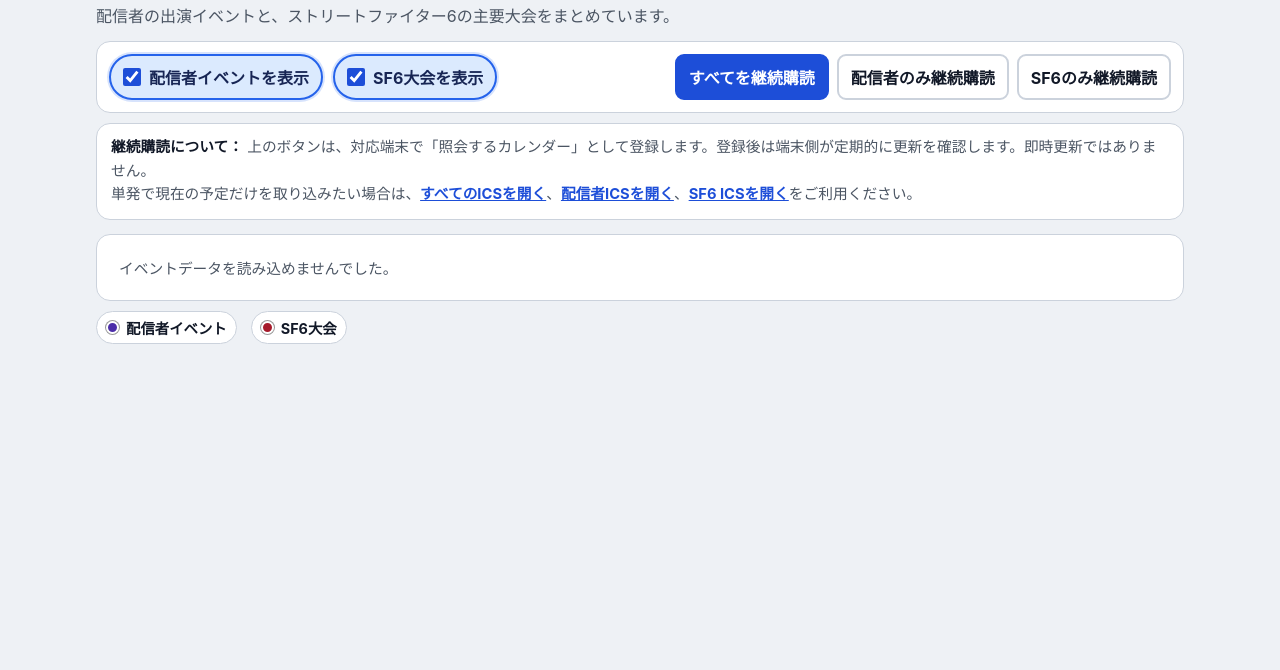
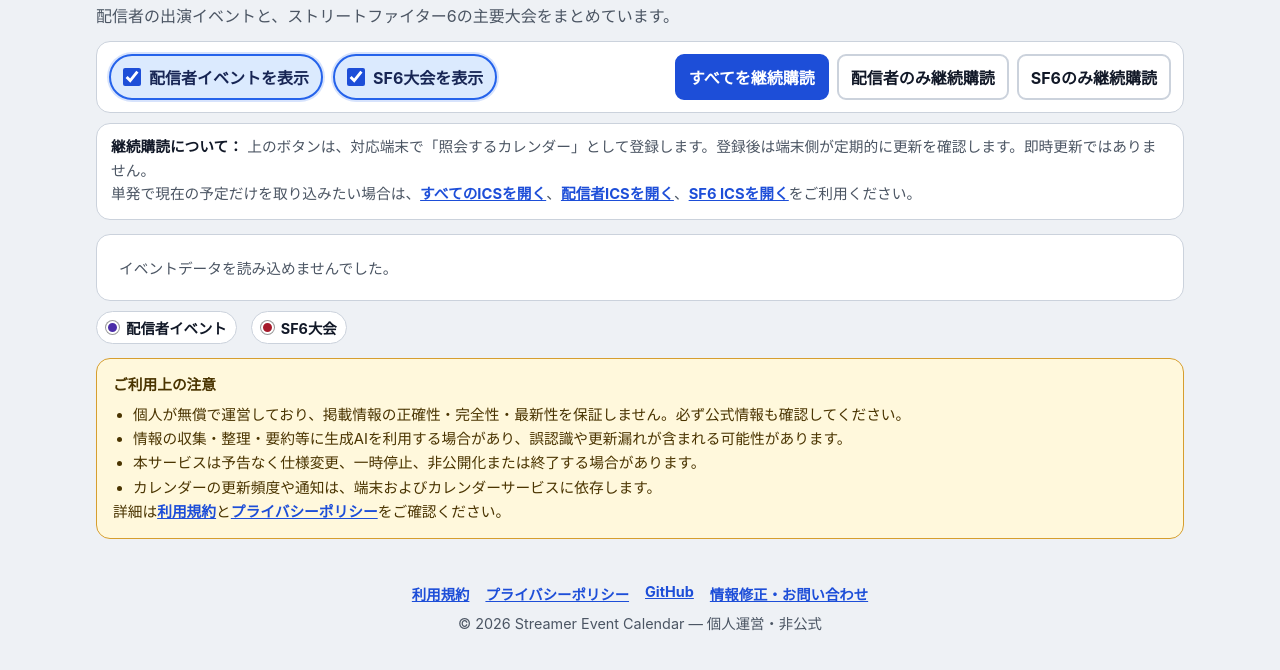
Before and after one commit to mmiyaji/streamer-event-calendar, a plain HTML site: page site/index.html in a window 1280 px wide. Shown: the part 68-738 px from the top of the page. Drawn offline with Linux system fonts and the light colour scheme; files whose address does not match are found by name.

Commit message:
feat: add legal notice and policy links

```diff
--- a/site/index.html
+++ b/site/index.html
@@ -13,6 +13,7 @@
       --accent:#1d4ed8; --accent-hover:#1e40af; --accent-text:#ffffff;
       --selected-bg:#dbeafe; --selected-border:#2563eb; --selected-text:#172554;
       --today-bg:#fff4cc; --today-text:#4a3400;
+      --warning-bg:#fff8dc; --warning-border:#d69e2e; --warning-text:#4a3400;
       --streamer:#4c2ea8; --streamer-border:#331c7a;
       --sf6:#a61b2b; --sf6-border:#74121e;
       --event-text:#ffffff; --focus:#f59e0b;
@@ -23,6 +24,7 @@
         --accent:#8da8ff; --accent-hover:#afc0ff; --accent-text:#0b1020;
         --selected-bg:#263d77; --selected-border:#9db4ff; --selected-text:#ffffff;
         --today-bg:#4a3c12; --today-text:#fff4c2;
+        --warning-bg:#342c12; --warning-border:#d8ab45; --warning-text:#fff1b8;
         --streamer:#6848d8; --streamer-border:#a996ff;
         --sf6:#c73548; --sf6-border:#ff9aaa;
         --event-text:#ffffff; --focus:#ffd166;
@@ -33,8 +35,8 @@
     header{padding:24px 16px 14px;max-width:1120px;margin:auto}
     h1{margin:0 0 6px;font-size:clamp(1.45rem,4vw,2.1rem)}
     p{margin:0;color:var(--muted)}
-    main{max-width:1120px;margin:auto;padding:0 16px 36px}
-    .toolbar,.calendar-wrap,.notice{background:var(--panel);border:1px solid var(--line);border-radius:14px}
+    main{max-width:1120px;margin:auto;padding:0 16px 24px}
+    .toolbar,.calendar-wrap,.notice,.caution{background:var(--panel);border:1px solid var(--line);border-radius:14px}
     .toolbar{display:flex;flex-wrap:wrap;gap:10px;align-items:center;padding:12px;margin-bottom:10px}
     .filter-option{display:flex;align-items:center;gap:8px;padding:9px 12px;border:2px solid var(--line);border-radius:999px;font-weight:700;color:var(--muted);background:var(--panel);cursor:pointer;transition:background .15s,border-color .15s,color .15s,box-shadow .15s}
     .filter-option:hover{border-color:var(--accent)}
@@ -49,7 +51,10 @@
     a.button.primary:hover{background:var(--accent-hover);border-color:var(--accent-hover)}
     .notice{padding:12px 14px;margin-bottom:14px;color:var(--muted);font-size:.92rem;line-height:1.6}
     .notice strong{color:var(--text)}
-    .notice a{color:var(--accent);font-weight:700}
+    .notice a,.caution a,footer a{color:var(--accent);font-weight:700}
+    .caution{padding:14px 16px;margin-top:14px;background:var(--warning-bg);border-color:var(--warning-border);color:var(--warning-text);font-size:.92rem;line-height:1.65}
+    .caution strong{display:block;margin-bottom:4px;color:var(--warning-text)}
+    .caution ul{margin:6px 0 0;padding-left:1.25rem}
     .calendar-wrap{padding:12px}
     .status{padding:10px;color:var(--muted);font-size:.92rem}
     .fc{--fc-border-color:var(--line);--fc-page-bg-color:var(--panel);--fc-neutral-bg-color:color-mix(in srgb,var(--panel) 88%,var(--bg));--fc-list-event-hover-bg-color:var(--selected-bg)}
@@ -69,6 +74,8 @@
     .legend span{display:inline-flex;align-items:center;padding:5px 9px;border:1px solid var(--line);border-radius:999px;background:var(--panel)}
     .dot{width:13px;height:13px;border-radius:50%;display:inline-block;margin-right:7px;border:2px solid #fff;box-shadow:0 0 0 1px #0006}
     .streamer{background:var(--streamer)}.sf6{background:var(--sf6)}
+    footer{max-width:1120px;margin:0 auto;padding:20px 16px 32px;color:var(--muted);font-size:.9rem;text-align:center}
+    .footer-links{display:flex;justify-content:center;flex-wrap:wrap;gap:8px 16px;margin-bottom:8px}
     dialog{border:1px solid var(--line);border-radius:14px;background:var(--panel);color:var(--text);max-width:620px;width:calc(100% - 32px);padding:20px}
     dialog::backdrop{background:#0009}
     .detail-row{margin:10px 0;color:var(--muted)}.detail-row strong{color:var(--text)}
@@ -93,7 +100,26 @@
   </section>
   <section class="calendar-wrap"><div id="calendar"></div><div id="status" class="status">読み込み中です…</div></section>
   <div class="legend"><span><i class="dot streamer"></i>配信者イベント</span><span><i class="dot sf6"></i>SF6大会</span></div>
+  <section class="caution" aria-labelledby="caution-title">
+    <strong id="caution-title">ご利用上の注意</strong>
+    <ul>
+      <li>個人が無償で運営しており、掲載情報の正確性・完全性・最新性を保証しません。必ず公式情報も確認してください。</li>
+      <li>情報の収集・整理・要約等に生成AIを利用する場合があり、誤認識や更新漏れが含まれる可能性があります。</li>
+      <li>本サービスは予告なく仕様変更、一時停止、非公開化または終了する場合があります。</li>
+      <li>カレンダーの更新頻度や通知は、端末およびカレンダーサービスに依存します。</li>
+    </ul>
+    詳細は<a href="terms.html">利用規約</a>と<a href="privacy.html">プライバシーポリシー</a>をご確認ください。
+  </section>
 </main>
+<footer>
+  <nav class="footer-links" aria-label="フッターナビゲーション">
+    <a href="terms.html">利用規約</a>
+    <a href="privacy.html">プライバシーポリシー</a>
+    <a href="https://github.com/mmiyaji/streamer-event-calendar" target="_blank" rel="noopener">GitHub</a>
+    <a href="https://github.com/mmiyaji/streamer-event-calendar/issues" target="_blank" rel="noopener">情報修正・お問い合わせ</a>
+  </nav>
+  <div>© 2026 Streamer Event Calendar — 個人運営・非公式</div>
+</footer>
 <dialog id="detail"><h2 id="detail-title"></h2><div id="detail-body"></div><form method="dialog"><button>閉じる</button></form></dialog>
 <script>
 let allEvents=[]; let calendar;
```
